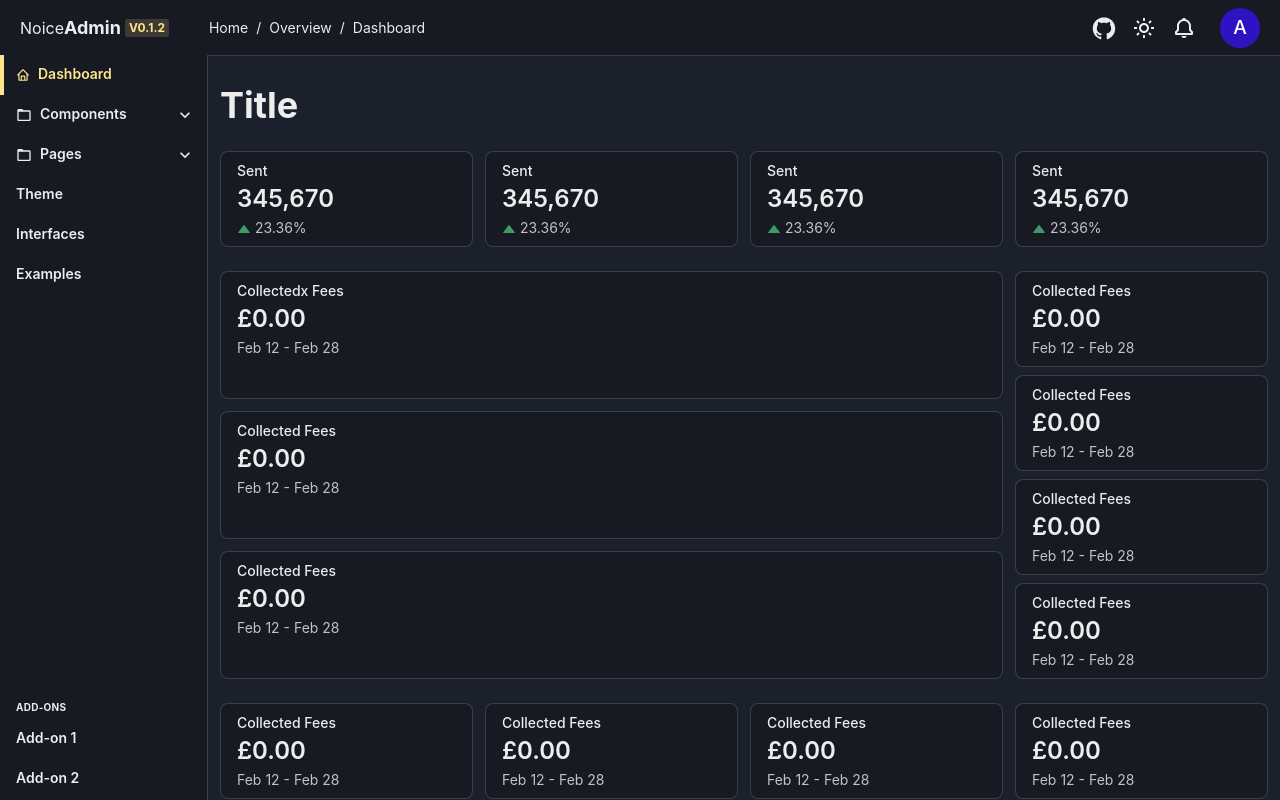
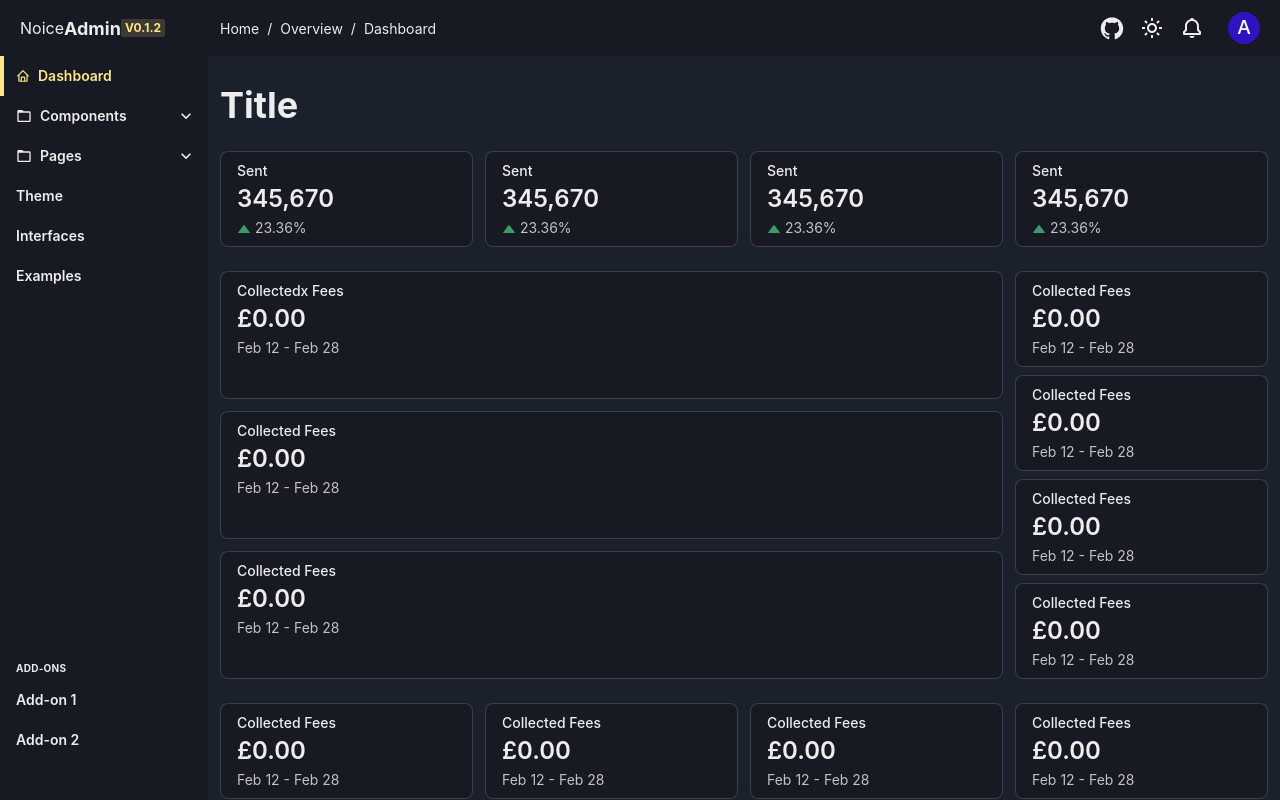
Before and after one commit to noice-noise/noice-admin-chakra, a React (Create React App) app: page / in a window 1280 px wide. Shown: the top 800 px of the page. Built offline with nearby package versions, Linux system fonts and the light colour scheme.

Commit message:
chore: add mobile responsiveness

```diff
--- a/src/components/Elements/Header/Header.tsx
+++ b/src/components/Elements/Header/Header.tsx
@@ -1,8 +1,6 @@
 import {
   Avatar,
-  Badge,
   Flex,
-  HStack,
   Icon,
   IconButton,
   Link as ExternalLink,
@@ -16,13 +14,11 @@ import {
   Spacer,
   Text,
 } from '@chakra-ui/react';
-import { BiBell } from 'react-icons/bi';
+import { BiBell, BiMenu } from 'react-icons/bi';
 import { DiGithubBadge } from 'react-icons/di';
 import { Link } from 'react-router-dom';
 import { ThemeModeToggle } from '../ThemeModeToggle';
-
-import packageJson from '../../../../package.json';
-import { ContentBreadcrumb } from '../../../views/Dashboard';
+import { RouteBreadcrumb } from './RouteBreadcrumb';
 
 export const Header = () => {
   return (
@@ -30,32 +26,32 @@ export const Header = () => {
       direction="row"
       position="fixed"
       bg="foreground"
-      px={5}
+      w="100%"
       m={0}
+      pr={{ base: 0, md: 5 }}
+      pl={{ base: 0, md: 'navbarWidth' }}
+      px={{ base: 3 }}
       top={0}
       left={0}
-      w="100vw"
       overflowY="auto"
       overflowX="hidden"
       h="headerHeight"
-      justifyContent="flex-end"
+      overflow="hidden"
+      justifyContent={{ base: 'flex-start', md: 'space-between' }}
       alignItems="center"
-      borderBottomWidth="1px"
       zIndex="header"
     >
-      <HStack as={Link} to="/" spacing={0}>
-        <Text as="span">Noice</Text>
-        <Text as="span" fontWeight="bold" fontSize="lg">
-          Admin
-        </Text>
-      </HStack>
-      <Badge colorScheme="brand" fontSize="xs" ml={1} mr={10}>
-        v{packageJson.version}
-      </Badge>
-
-      <ContentBreadcrumb />
+      <RouteBreadcrumb />
+      {/* // TODO Implement Navbar Menu Button */}
+      <IconButton
+        aria-label="Open Navbar"
+        color="current"
+        rounded="full"
+        icon={<Icon boxSize="2rem" as={BiMenu} />}
+        visibility={{ base: 'visible', md: 'hidden' }}
+        display={{ base: 'flex', md: 'none' }}
+      />
       <Spacer />
-
       <IconButton
         as={ExternalLink}
         href="https://github.com/noice-noise/noice-admin-chakra"
@@ -65,9 +61,7 @@ export const Header = () => {
         rounded="full"
         icon={<Icon boxSize="2rem" as={DiGithubBadge} />}
       />
-
       <ThemeModeToggle />
-
       <Menu strategy="absolute">
         <MenuButton
           as={IconButton}
@@ -77,7 +71,7 @@ export const Header = () => {
           icon={<Icon boxSize="1.5rem" as={BiBell} />}
         ></MenuButton>
         <Portal>
-          <MenuList fontSize="sm" minW={80}>
+          <MenuList fontSize="sm" minW={80} shadow="lg">
             <MenuItem>
               <Flex direction="column" alignItems="start" maxW={80}>
                 <Text fontWeight="bold">Patrek</Text>
@@ -113,13 +107,12 @@ export const Header = () => {
           </MenuList>
         </Portal>
       </Menu>
-
       <Menu>
         <MenuButton ml={4}>
-          <Avatar name="Admin" boxSize="2.5rem" rounded="full" src="#" />
+          <Avatar name="Admin" boxSize="2rem" rounded="full" src="#" />
         </MenuButton>
         <Portal>
-          <MenuList fontSize="sm" minW={40} w={20}>
+          <MenuList fontSize="sm" minW={40} w={20} shadow="lg">
             <MenuGroup fontSize="sm" title="Profile">
               <MenuItem as={Link} to="/account">
                 My Account
--- /dev/null
+++ b/src/components/Elements/Header/RouteBreadcrumb.tsx
@@ -0,0 +1,29 @@
+import { Breadcrumb, BreadcrumbItem, BreadcrumbLink } from '@chakra-ui/react';
+import { Link } from 'react-router-dom';
+
+export const RouteBreadcrumb = () => {
+  return (
+    <Breadcrumb
+      visibility={{ base: 'hidden', md: 'visible' }}
+      display={{ base: 'none', md: 'flex' }}
+      fontSize="sm"
+      px={3}
+    >
+      <BreadcrumbItem>
+        <BreadcrumbLink as={Link} to="/" _hover={{ textDecoration: 'none' }}>
+          Home
+        </BreadcrumbLink>
+      </BreadcrumbItem>
+      <BreadcrumbItem>
+        <BreadcrumbLink as={Link} to="/" _hover={{ textDecoration: 'none' }}>
+          Overview
+        </BreadcrumbLink>
+      </BreadcrumbItem>
+      <BreadcrumbItem isCurrentPage>
+        <BreadcrumbLink _hover={{ textDecoration: 'none' }}>
+          Dashboard
+        </BreadcrumbLink>
+      </BreadcrumbItem>
+    </Breadcrumb>
+  );
+};
--- a/src/components/Elements/Navbar/Navbar.tsx
+++ b/src/components/Elements/Navbar/Navbar.tsx
@@ -4,9 +4,11 @@ import {
   AccordionIcon,
   AccordionItem,
   AccordionPanel,
+  Badge,
   Box,
   Button,
   Flex,
+  HStack,
   Icon,
   Spacer,
   Text,
@@ -16,6 +18,7 @@ import { useEffect, useState } from 'react';
 import { IconType } from 'react-icons';
 import { BiFile, BiFolder, BiHome } from 'react-icons/bi';
 import { Link, LinkProps, useLocation } from 'react-router-dom';
+import packageJson from '../../../../package.json';
 
 // TODO refactor nav item props for reusability
 
@@ -36,23 +39,32 @@ export const Navbar = () => {
 
   return (
     <Flex
+      visibility={{ base: 'hidden', md: 'visible' }}
+      display={{ base: 'none', md: 'flex' }}
       direction="column"
       position="fixed"
       bg="foreground"
       m={0}
       p={0}
-      mt="headerHeight"
-      pb="headerHeight" // need to because of top margin, to allow accurate overflowY boundary
-      top={-1.3}
+      pb={10}
+      top={0}
       left={0}
       zIndex="navbar"
       h="100%"
       overflowY="auto"
       overflowX="hidden"
       w="navbarWidth"
-      borderRightWidth="1px"
       sx={customScrollbar}
     >
+      <HStack as={Link} to="/" spacing={0} minH="headerHeight" ml={5}>
+        <Text as="span">Noice</Text>
+        <Text as="span" fontWeight="bold" fontSize="lg">
+          Admin
+        </Text>
+        <Badge colorScheme="brand" fontSize="xs">
+          v{packageJson.version}
+        </Badge>
+      </HStack>
       <NavLink to="/" icon={BiHome}>
         Dashboard
       </NavLink>
@@ -207,7 +219,6 @@ export const NavAccordion = ({
         <NavTooltip label={tooltipLabel} hideTooltip={hideTooltip}>
           <AccordionButton
             as={Button}
-            _expanded={{ bg: 'fgSecondary' }}
             color="current"
             variant="ghost"
             justifyContent="start"
@@ -218,6 +229,7 @@ export const NavAccordion = ({
             rounded="none"
             size="sm"
             _hover={{ bg: 'hoverBg' }}
+            _expanded={{ bg: 'fgSecondary', shadow: 'md' }}
             borderWidth={0}
             borderLeftWidth={4}
             borderLeftColor="transparent"
--- a/src/components/Layouts/MainLayout.tsx
+++ b/src/components/Layouts/MainLayout.tsx
@@ -10,7 +10,7 @@ export const MainLayout = ({ children }: MainLayoutProps) => {
       direction="column"
       minH="100vh"
       mt="headerHeight"
-      ml="navbarWidth"
+      ml={{ base: 0, md: 'navbarWidth' }}
       px={3}
       py={7}
       gap={6}
--- a/src/theme/index.ts
+++ b/src/theme/index.ts
@@ -3,7 +3,7 @@ import {
   StyleFunctionProps,
   withDefaultColorScheme,
   withDefaultVariant,
-  type ThemeConfig
+  type ThemeConfig,
 } from '@chakra-ui/react';
 import { mode } from '@chakra-ui/theme-tools';
 
@@ -83,7 +83,7 @@ const theme = extendTheme(
           _dark: 'whiteAlpha.300',
         },
         scrollBg: {
-          default: 'gray.100',
+          default: 'gray.200',
           _dark: 'whiteAlpha.100',
         },
       },
--- a/src/views/Dashboard.tsx
+++ b/src/views/Dashboard.tsx
@@ -1,7 +1,4 @@
 import {
-  Breadcrumb,
-  BreadcrumbItem,
-  BreadcrumbLink,
   Button,
   Checkbox,
   Divider,
@@ -27,7 +24,6 @@ import {
   VStack,
 } from '@chakra-ui/react';
 import { IoIosNavigate } from 'react-icons/io';
-import { Link } from 'react-router-dom';
 import { MainLayout } from '../components/Layouts/MainLayout';
 
 export const Dashboard = () => {
@@ -402,25 +398,3 @@ export const ContentHeader = () => {
     </VStack>
   );
 };
-
-export const ContentBreadcrumb = () => {
-  return (
-    <Breadcrumb fontSize="sm">
-      <BreadcrumbItem>
-        <BreadcrumbLink as={Link} to="/" _hover={{ textDecoration: 'none' }}>
-          Home
-        </BreadcrumbLink>
-      </BreadcrumbItem>
-      <BreadcrumbItem>
-        <BreadcrumbLink as={Link} to="/" _hover={{ textDecoration: 'none' }}>
-          Overview
-        </BreadcrumbLink>
-      </BreadcrumbItem>
-      <BreadcrumbItem isCurrentPage>
-        <BreadcrumbLink _hover={{ textDecoration: 'none' }}>
-          Dashboard
-        </BreadcrumbLink>
-      </BreadcrumbItem>
-    </Breadcrumb>
-  );
-};
```
